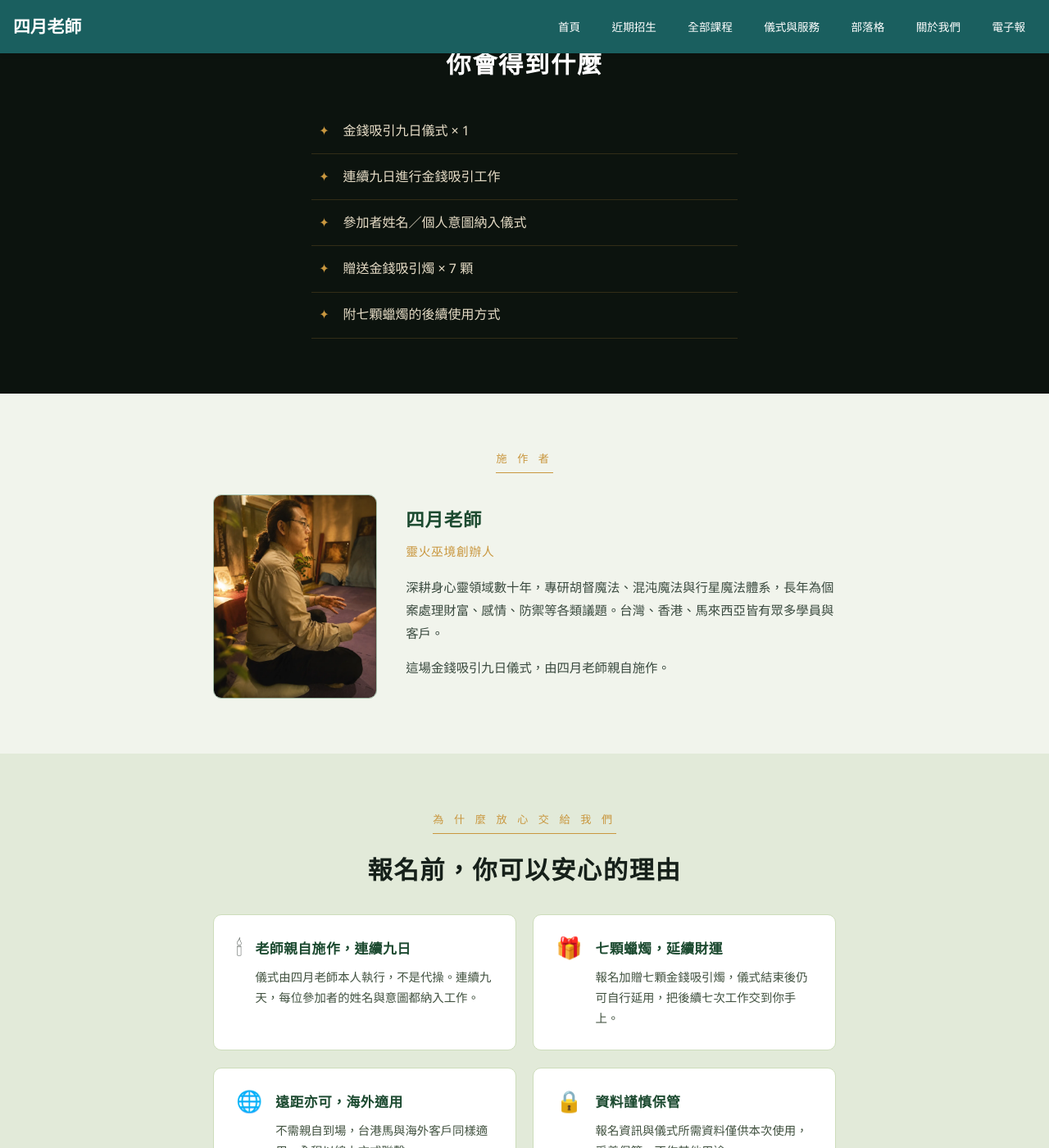
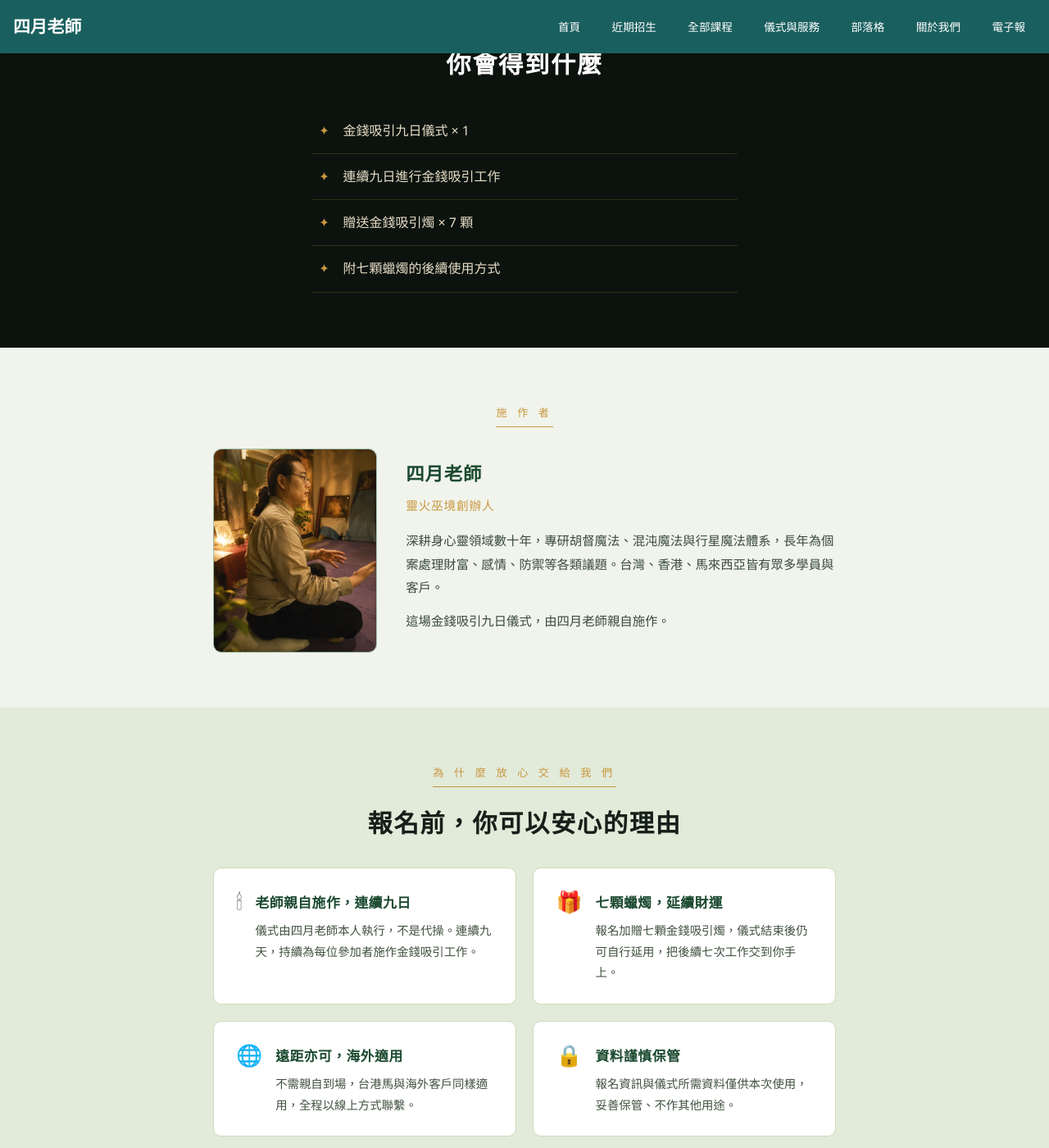
Before and after one commit to light4uliuphone-lang/hoodoo, a Jekyll site: the page built from rituals/ritual-money-drawing.html, in a window 1280 px wide and 1400 px high, scrolled down 3147 px. Shown: the whole window at 82% size. Built offline with Jekyll 4.4.1, drawn with Linux system fonts in a browser that asks for light colours.

Commit message:
Update ritual-money-drawing.html

```diff
--- a/rituals/ritual-money-drawing.html
+++ b/rituals/ritual-money-drawing.html
@@ -220,7 +220,6 @@ image: /assets/images/rituals/money-drawing/og-money-drawing.jpg
       <ul>
         <li>金錢吸引九日儀式 × 1</li>
         <li>連續九日進行金錢吸引工作</li>
-        <li>參加者姓名／個人意圖納入儀式</li>
         <li>贈送金錢吸引燭 × 7 顆</li>
         <li>附七顆蠟燭的後續使用方式</li>
       </ul>
@@ -253,7 +252,7 @@ image: /assets/images/rituals/money-drawing/og-money-drawing.jpg
           <span class="ic">🕯</span>
           <div>
             <h4>老師親自施作，連續九日</h4>
-            <p>儀式由四月老師本人執行，不是代操。連續九天，每位參加者的姓名與意圖都納入工作。</p>
+            <p>儀式由四月老師本人執行，不是代操。連續九天，持續為每位參加者施作金錢吸引工作。</p>
           </div>
         </div>
         <div class="md-trust-item">
@@ -292,7 +291,6 @@ image: /assets/images/rituals/money-drawing/og-money-drawing.jpg
         <div class="md-price-now">特價 NT$ 3,500</div>
         <ul class="md-incl">
           <li>九日連續金錢吸引施作</li>
-          <li>個人姓名與意圖納入儀式</li>
           <li>金錢吸引燭 × 7 顆</li>
           <li>七顆蠟燭後續使用方式</li>
         </ul>
@@ -332,7 +330,7 @@ image: /assets/images/rituals/money-drawing/og-money-drawing.jpg
       <h2 class="sec">報名前，你可能想知道</h2>
       <details>
         <summary>我需要親自到場或做什麼嗎？</summary>
-        <p>不需要。本儀式為遠距施作，由四月老師連續九日為你進行，海外的參與者同樣適用。報名後會告知需要提供的資料與個人意圖。</p>
+        <p>不需要。本儀式為遠距施作，由四月老師連續九日為你進行，海外的參與者同樣適用。報名後會告知需要提供的相關資料。</p>
       </details>
       <details>
         <summary>七顆蠟燭什麼時候會收到？怎麼使用？</summary>
```
